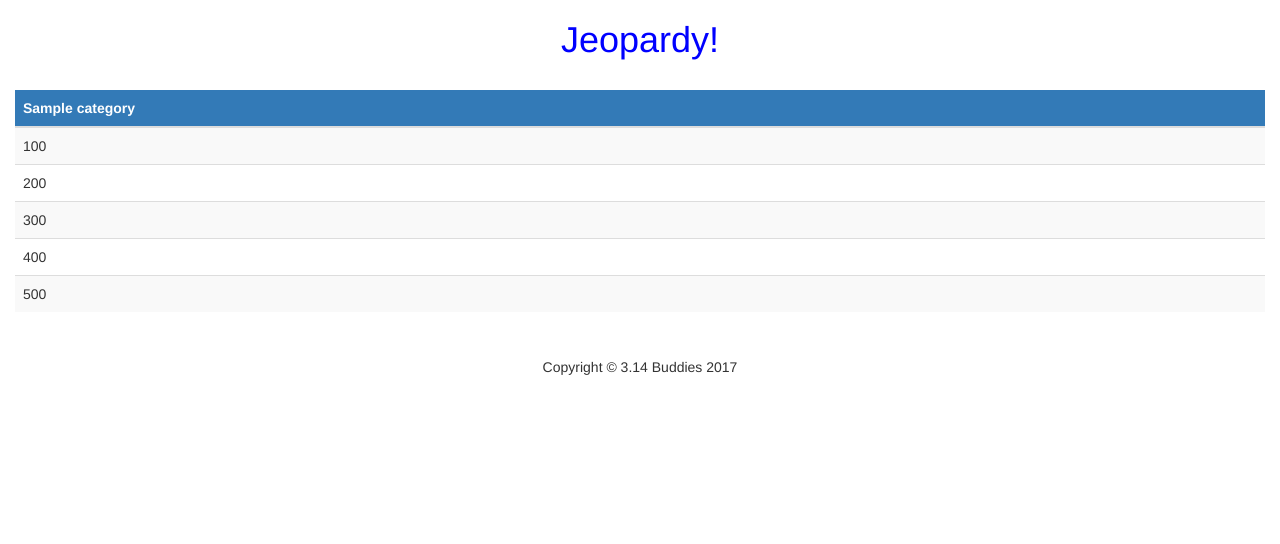
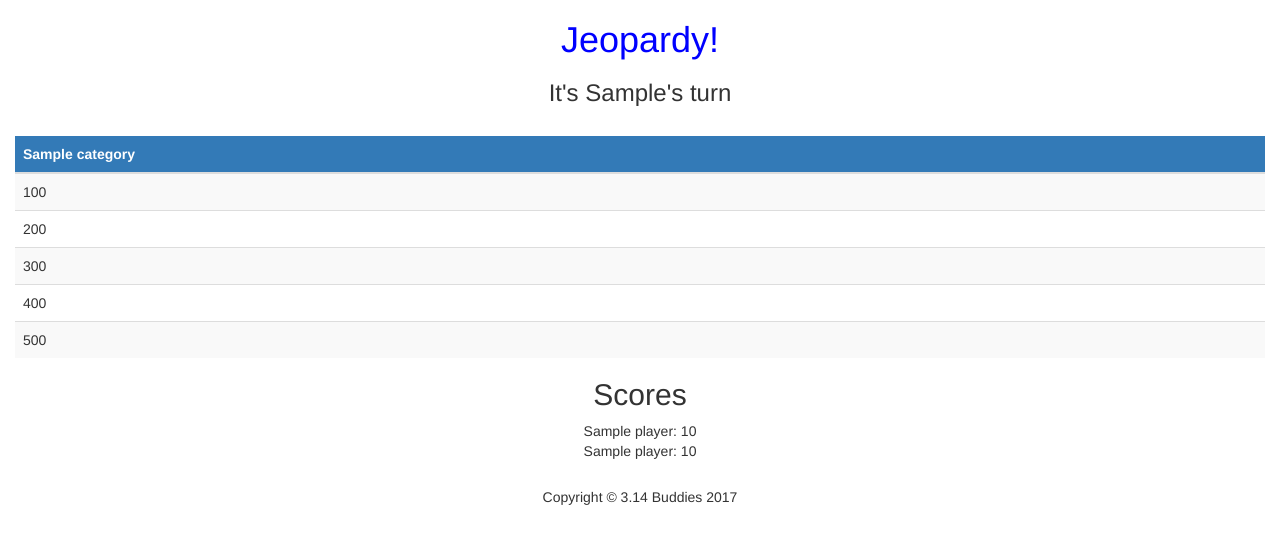
Before and after one commit to Anish2454/3.14Buddies, a Flask app: template templates/board.html in a window 1280 px wide. Shown: the top 544 px of the page. Run offline with Flask 2, Linux system fonts and the light colour scheme; the template is opened without the code that fills it: most values are stand-ins (such as "Sample title", 1, 10 or a date in 2020); some libraries are stand-ins or nearby versions.

Commit message:
display scores

```diff
--- a/app.py
+++ b/app.py
@@ -105,6 +105,7 @@ def play():
     categories = session['categories']
     scores = session['scores']
     players = session['players']
+    player_turn = session['player_turn']
     print '=============CURRENT GAME STATUS============='
     print 'Categories: ', categories
     print 'Game board: ', game_board
@@ -114,6 +115,9 @@ def play():
     return render_template('board.html',
             game_board = game_board,
             categories = categories,
+            players=players,
+            scores=scores,
+            player_turn=player_turn,
             str=str)
 
 # display a question and expect an answer
@@ -123,6 +127,8 @@ def question(category, moolah):
     categories = session['categories']
     game_board = session['game_board']
     if not category in categories or not moolah in game_board[category]:
+        return redirect('/play')
+    if not game_board[category][moolah][2]:
         return redirect('/play')
     question = game_board[category][moolah][0]
     return render_template('display_question.html', question=question, category=category, moolah=moolah)
@@ -137,6 +143,8 @@ def answer(category, moolah):
     player_turn = session['player_turn']
     scores = session['scores']
     if not category in categories or not moolah in game_board[category]:
+        return redirect('/play')
+    if not game_board[category][moolah][2]:
         return redirect('/play')
     if request.args.get('correct'):
         if request.args.get('correct') == 'I was correct':
--- a/templates/board.html
+++ b/templates/board.html
@@ -5,7 +5,9 @@ Board - Jeopardy!
 {% endblock %}
 
 {% block body %}
-<center> <h1 id="title_game_board"> Jeopardy! </h1> </center>
+<center>
+  <h1 id="title_game_board"> Jeopardy! </h1>
+  <h3>It's {{ player_turn }}'s turn</h3>
   <br>
   <div class="container-fluid">
     <!-- shows the question column -->
@@ -33,5 +35,9 @@ Board - Jeopardy!
       </tbody>
     </table>
 
-  <!-- <p>Scores<p> -->
+    <!-- Scores -->
+    <h2>Scores</h2>
+    {{ players[0] }}: {{ scores[players[0]] }} <br>
+    {{ players[1] }}: {{ scores[players[1]] }}
+</center>
 {% endblock %}
```
Lines whose indentation alone changed are shown as unchanged.
